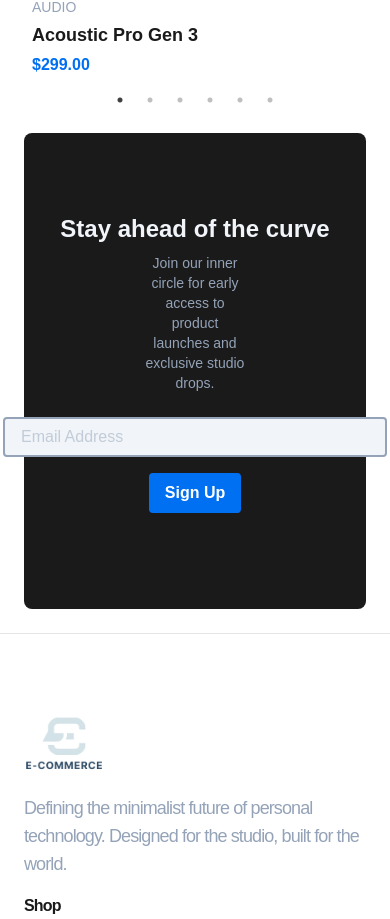
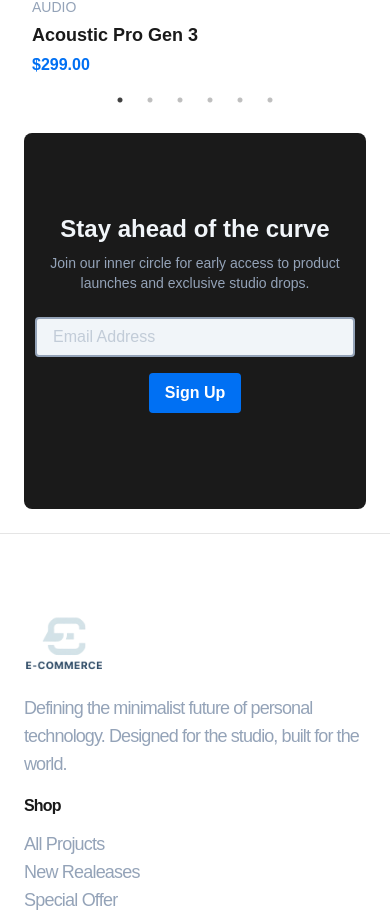
Before and after one commit to codekid-cyber1/E-commerce, a Next.js app: page / in a window 390 px wide. Shown: the part 1259-2178 px from the top of the page. Built offline with nearby package versions, Linux system fonts and the light colour scheme.

Commit message:
Enhance Page component layout with additional padding and responsive text width

```diff
--- a/app/(shop)/page.tsx
+++ b/app/(shop)/page.tsx
@@ -242,17 +242,17 @@ const Page = () => {
           ))}
         </Slider>
       </div>
-      <div className="w-full mt-12 bg-[var(--foreground)] rounded-lg flex flex-col items-center justify-center gap-2 py-20">
+      <div className="w-full mt-12 bg-[var(--foreground)] rounded-lg flex flex-col items-center justify-center gap-2 py-20 px-4 ">
         <h3 className="text-2xl font-bold text-[var(--background)]">
           Stay ahead of the curve
         </h3>
-        <p className="text-sm text-center text-[var(--muted)] w-[30%]">
+        <p className="text-sm text-center text-[var(--muted)] md:w-[30%]">
           Join our inner circle for early access to product launches and
           exclusive studio drops.
         </p>
         <form className="flex justify-center items-center py-4 gap-4 flex-col sm:flex-row">
 
-          <div className="w-sm">
+          <div className="sm:w-sm w-xs">
             <input
               className="bg-[var(--background)] appearance-none border-2 border-[var(--muted)] rounded w-full py-2 px-4 text-[var(--muted)] leading-tight focus:outline-none focus:bg-white focus:border-[var(--accent)]"
               type="text"
--- /dev/null
+++ b/app/(shop)/products/page.tsx
@@ -0,0 +1,9 @@
+import React from 'react'
+
+const Page = () => {
+  return (
+    <div>page</div>
+  )
+}
+
+export default Page
```
